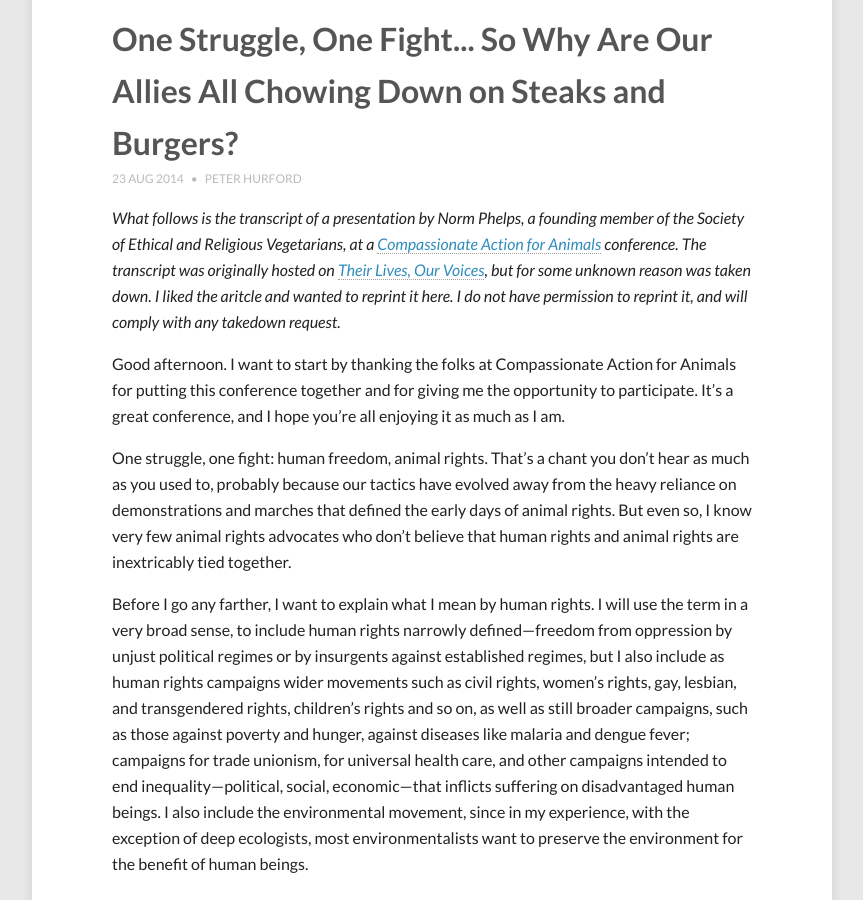
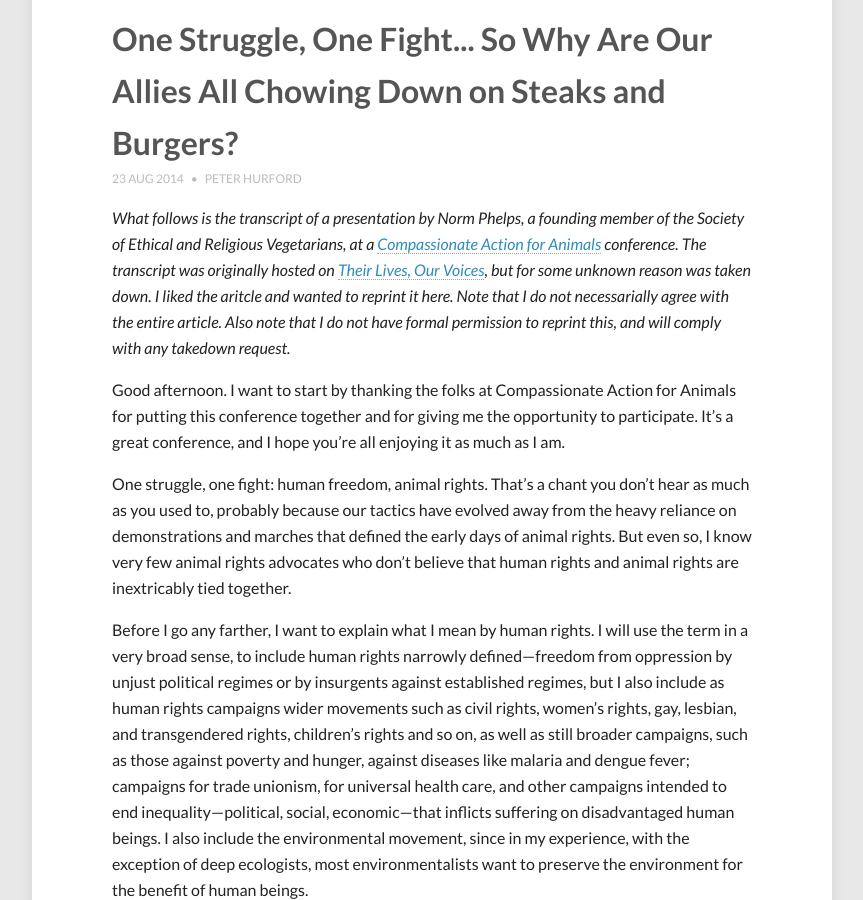
Before and after one commit to peterhurford/peterhurford.github.io, a Jekyll site: the page built from _posts/2014-08-23-one-struggle-one-fight.markdown, in a window 1280 px wide and 900 px high, scrolled down 470 px. Shown: the whole window, without its empty margins (208-1071 px from the left). Built offline with Jekyll 4.4.1, drawn with Linux system fonts in a browser that asks for light colours; comment, search, counter and statistics services are not loaded.

Commit message:
Updated disclaimer

```diff
--- a/_posts/2014-08-23-one-struggle-one-fight.markdown
+++ b/_posts/2014-08-23-one-struggle-one-fight.markdown
@@ -10,7 +10,7 @@
 - Advocacy
 ---
 
-_What follows is the transcript of a presentation by Norm Phelps, a founding member of the Society of Ethical and Religious Vegetarians, at a [Compassionate Action for Animals](http://www.exploreveg.org/) conference.  The transcript was originally hosted on [Their Lives, Our Voices](http://2014.tlov.org/), but for some unknown reason was taken down.  I liked the aritcle and wanted to reprint it here.  I do not have permission to reprint it, and will comply with any takedown request._
+_What follows is the transcript of a presentation by Norm Phelps, a founding member of the Society of Ethical and Religious Vegetarians, at a [Compassionate Action for Animals](http://www.exploreveg.org/) conference.  The transcript was originally hosted on [Their Lives, Our Voices](http://2014.tlov.org/), but for some unknown reason was taken down.  I liked the aritcle and wanted to reprint it here.  Note that I do not necessarially agree with the entire article.  Also note that I do not have formal permission to reprint this, and will comply with any takedown request._
 
 Good afternoon. I want to start by thanking the folks at Compassionate Action for Animals for putting this conference together and for giving me the opportunity to participate. It’s a great conference, and I hope you’re all enjoying it as much as I am.
 
```
